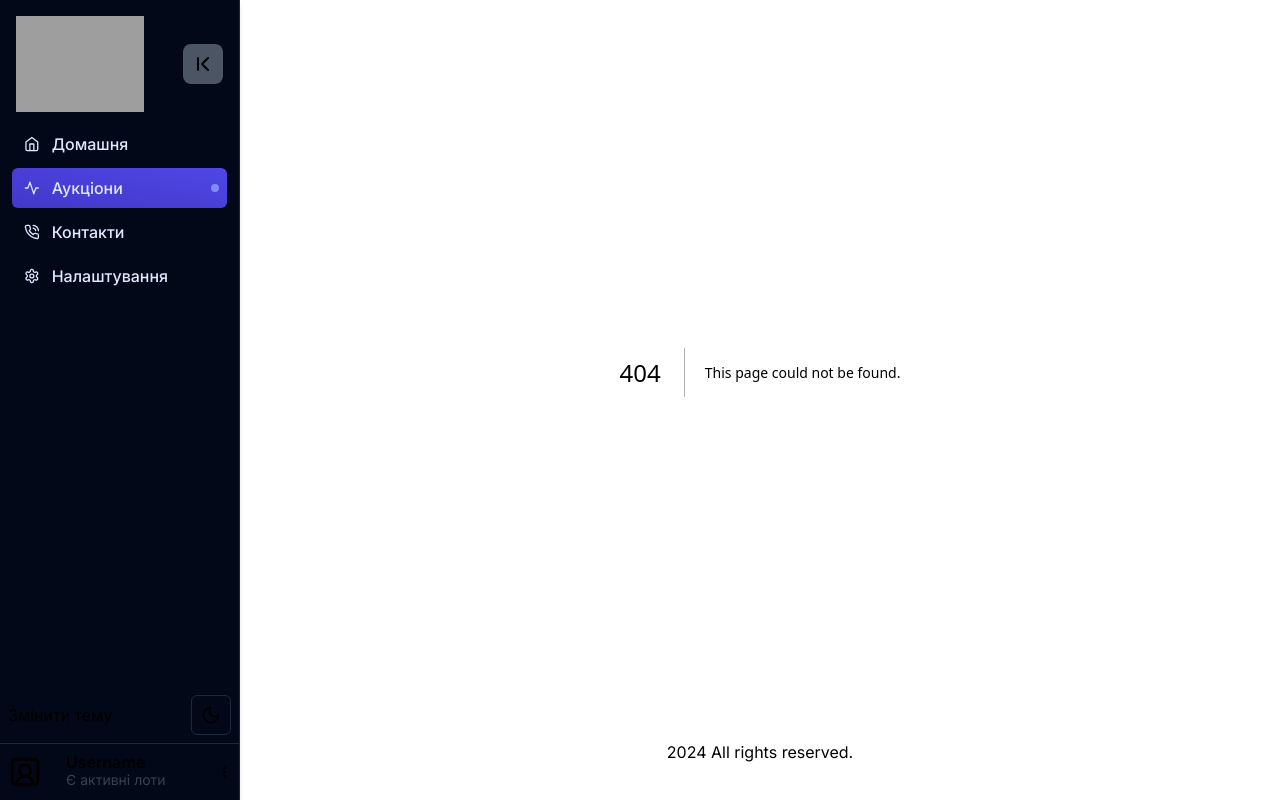
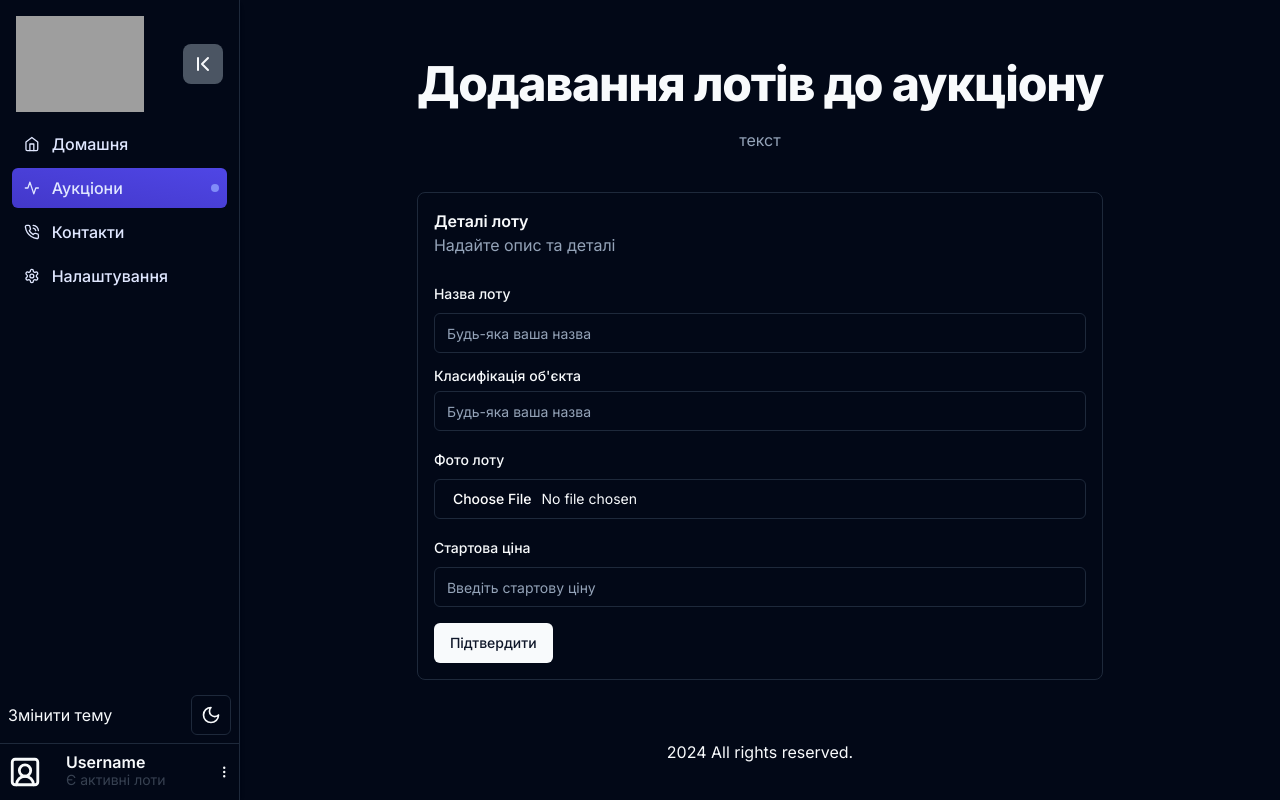
Before and after one commit to DuLL-FoX/int20-Test, a Next.js app: page /auction/1/new-lots in a window 1280 px wide. Before the commit this address had no page. Built offline with nearby package versions, Linux system fonts and the light colour scheme; grey boxes are pictures that could not be loaded.

Commit message:
added creating of lots

```diff
--- a/src/app/api/lots/new/route.ts
+++ b/src/app/api/lots/new/route.ts
@@ -6,7 +6,6 @@ import { toSlug } from "@/lib/utils";
 import { put } from "@vercel/blob";
 import path from "path";
 import { db } from "@/lib/db";
-import { redirect } from "next/navigation";
 
 export async function createLotPosting(formData: FormData) {
   const values = Object.fromEntries(formData.entries());
@@ -39,11 +38,11 @@ export async function createLotPosting(formData: FormData) {
         data: {
           lotSlug: slug,
           objectClassifier: trimmedObjectClassifier,
-          startPrice,
+          startPrice:  parseFloat(startPrice),
           lotLogoUrl,
           naming,
-          auctionId: 11,
-          userId: 1,
+          auctionId: 1,
+          userId: 11,
         },
       });
     });
--- a/src/app/auction/[slug]/lots/[lotSlug]/page.tsx
+++ /dev/null
@@ -1,56 +0,0 @@
-import { Button } from "@/components/ui/button";
-import { AuctionLot } from "@prisma/client";
-import Link from "next/link";
-import LotListItem from "@/components/lot/LotListItem";
-import { useRouter } from "next/router";
-import useSWR from "swr";
-
-interface PageProps {
-  params: { slug: string };
-}
-
-const fetcher = async (url: string) => {
-  try {
-    const response = await fetch(url);
-    if (!response.ok) {
-      throw new Error('Network response was not ok');
-    }
-    return await response.json();
-  } catch (error) {
-    console.error('Error fetching data:', error);
-    throw new Error('Failed to fetch data');
-  }
-};
-
-
-export default function Auction({ params: { slug } }: PageProps) {
-  const { data, error } = useSWR(`/api/lots/${slug}`, fetcher);
-  const { asPath } = useRouter();
-
-  if (error) return <div>Error loading lots...</div>;
-  if (!data) return <div>Loading...</div>;
-
-  return (
-    <div className="flex flex-col space-y-5 items-end">
-      <Link href={"/auction/new"}>
-        <Button>Створити новий аукціон</Button>
-      </Link>
-      <div className="grid gap-4 lg:grid-cols-3 max-md:grid-cols-1 place-content-start">
-        {data.map((auctionLot: AuctionLot) => (
-          <Link
-            key={auctionLot.id}
-            href={`${asPath}/lots/${auctionLot.lotSlug}`}
-            className="block"
-          >
-            <LotListItem auctionLot={auctionLot} />
-          </Link>
-        ))}
-        {data.length === 0 && (
-          <p className="text-center m-auto">
-            There is no data found. Try adjusting your search filters.
-          </p>
-        )}
-      </div>
-    </div>
-  );
-}
--- a/src/app/auction/[slug]/lots/page.tsx
+++ /dev/null
@@ -1,50 +0,0 @@
-import { Button } from "@/components/ui/button";
-import { Auction, AuctionLot } from "@prisma/client";
-import Link from "next/link";
-import { cache } from "react";
-import { db } from "@/lib/db";
-import { notFound } from "next/navigation";
-import LotListItem from "@/components/lot/LotListItem";
-import { useRouter } from "next/router";
-
-interface PageProps {
-  params: { slug: string };
-}
-
-const getAuction = cache(async (slug: string) => {
-  const auction = await db.auction.findUnique({
-    where: { slug: slug },
-  });
-
-  if (!auction) notFound();
-  return auction;
-});
-
-export default async function Auction({ params: { slug } }: PageProps) {
-  const data = await fetch(`http://localhost:3000/api/lots/${slug}`, {
-    method: "GET",
-    cache: "no-store",
-  }).then((data) => data.json());
-
-  const { asPath } = useRouter();
-
-  return (
-    <div className="flex flex-col space-y-5 items-end">
-      <Link href={"/auction/new"}>
-        <Button>Створити новий аукціон</Button>
-      </Link>
-      <div className="grid gap-4 lg:grid-cols-3 max-md:grid-cols-1 place-content-start">
-        {data.map((data: AuctionLot) => (
-          <Link key={data.id} href={`${asPath}/lots/${data.lotSlug}`} className="block">
-            <LotListItem auctionLot={data} />
-          </Link>
-        ))}
-        {data.length === 0 && (
-          <p className="text-center m-auto">
-            There is no data found. Try adjusting your search filters.
-          </p>
-        )}
-      </div>
-    </div>
-  );
-}
--- /dev/null
+++ b/src/app/auction/[slug]/new-lots/NewLotsForm.tsx
@@ -0,0 +1,138 @@
+"use client";
+import H1 from "@/components/ui/h1";
+import { useForm } from "react-hook-form";
+import { createLotValues, createLotSchema } from "@/lib/Lots/validation";
+import { zodResolver } from "@hookform/resolvers/zod";
+import {
+  Form,
+  FormControl,
+  FormField,
+  FormItem,
+  FormLabel,
+  FormMessage,
+} from "@/components/ui/form";
+import { Input } from "@/components/ui/input";
+import LoadingButton from "@/components/LoadingButton";
+import { createLotPosting } from "@/app/api/lots/new/route";
+
+export default function NewJobForm() {
+  const form = useForm<createLotValues>({
+    resolver: zodResolver(createLotSchema),
+  });
+
+  const onSubmit = async (values: createLotValues) => {
+    const formData = new FormData();
+
+    Object.entries(values).forEach(([key, value]) => {
+      if (value) {
+        if (typeof value === "string") {
+          formData.append(key, value);
+        } else if (value instanceof File) {
+          formData.append(key, value, value.name);
+        }
+      }
+    });
+
+    try {
+      await createLotPosting(formData);
+    } catch (error) {
+      alert(error);
+    }
+  };
+
+  const {
+    handleSubmit,
+    control,
+    formState: { isSubmitting },
+  } = form;
+
+  return (
+    <main className="max-w-3xl m-auto my-10 space-y-10">
+      <div className="space-y-5 text-center">
+        <H1>Додавання лотів до аукціону</H1>
+        <p className="text-muted-foreground">текст</p>
+      </div>
+      <div className="space-y-6 border rounded-lg p-4">
+        <div>
+          <h2 className="font-semibold">Деталі лоту</h2>
+          <p className="text-muted-foreground">Надайте опис та деталі</p>
+        </div>
+        <Form {...form}>
+          <form
+            className="space-y-4"
+            noValidate
+            onSubmit={handleSubmit(onSubmit)}
+          >
+            <FormField
+              control={control}
+              name="naming"
+              render={({ field }) => (
+                <FormItem>
+                  <FormLabel>Назва лоту</FormLabel>
+                  <FormControl>
+                    <Input placeholder="Будь-яка ваша назва" {...field} />
+                  </FormControl>
+                  <FormMessage />
+                </FormItem>
+              )}
+            />
+            <FormField
+              control={control}
+              name="objectClassifier"
+              render={({ field }) => (
+                <FormItem className="flex flex-col">
+                  <FormLabel>Класифікація об'єкта</FormLabel>
+                  <FormControl>
+                    <Input placeholder="Будь-яка ваша назва" {...field} />
+                  </FormControl>
+                  <FormMessage />
+                </FormItem>
+              )}
+            />
+            <FormField
+              control={control}
+              name="lotLogo"
+              render={({ field: { value, ...fieldValues } }) => (
+                <FormItem>
+                  <FormLabel>Фото лоту</FormLabel>
+                  <FormControl>
+                    <Input
+                      {...fieldValues}
+                      type="file"
+                      accept="image/*"
+                      onChange={(e) => {
+                        const file = e.target.files?.[0];
+                        fieldValues.onChange(file);
+                      }}
+                    />
+                  </FormControl>
+                  <FormMessage />
+                </FormItem>
+              )}
+            />
+            <FormField
+              control={control}
+              name="startPrice"
+              render={({ field }) => (
+                <FormItem>
+                  <FormLabel>Стартова ціна</FormLabel>
+                  <FormControl>
+                    <Input
+                      placeholder="Введіть стартову ціну"
+                      type="number"
+                      {...field}
+                    />
+                  </FormControl>
+                  <FormMessage />
+                </FormItem>
+              )}
+            />
+            <LoadingButton type="submit" loading={isSubmitting}>
+              Підтвердити
+            </LoadingButton>
+          </form>
+        </Form>
+      </div>
+    </main>
+  );
+}
--- /dev/null
+++ b/src/app/auction/[slug]/new-lots/page.tsx
@@ -0,0 +1,10 @@
+import { Metadata } from "next";
+import NewLotsForm from "@/app/auction/[slug]/new-lots/NewLotsForm";
+
+export const metadata: Metadata = {
+  title: "Додати лоти до аукціону",
+};
+
+export default function NewLots() {
+  return <NewLotsForm />;
+}
--- a/src/app/auction/[slug]/page.tsx
+++ b/src/app/auction/[slug]/page.tsx
@@ -4,10 +4,13 @@ import { notFound } from "next/navigation";
 import { Metadata } from "next";
 import AuctionDetailsPage from "@/components/auction/AuctionDetailsPage";
 import { Button } from "@/components/ui/button";
+import LotList from "@/components/lot/LotList";
+
 
 interface PageProps {
   params: { slug: string };
 }
+
 
 const getAuction = cache(async (slug: string) => {
   const auction = await db.auction.findUnique({
@@ -16,6 +19,15 @@ const getAuction = cache(async (slug: string) => {
 
   if (!auction) notFound();
   return auction;
+});
+
+const getLots = cache(async (slug: string) => {
+  const lots = await db.auctionLot.findMany({
+    where: { auction: { slug: slug } },
+  });
+
+  if (!lots) notFound();
+  return lots;
 });
 
 const getContact = cache(async (contactName: string) => {
@@ -46,8 +58,11 @@ export async function generateMetadata({
   };
 }
 
+
 export default async function AuctionDetails({ params: { slug } }: PageProps) {
+
   const auction = await getAuction(slug);
+  const lots = await getLots(slug);
   const contact = await getContact(auction.contactPointContactName);
 
   const { contactEmail } = contact;
@@ -59,9 +74,10 @@ export default async function AuctionDetails({ params: { slug } }: PageProps) {
   }
 
   return (
-    <main className="flex flex-col px-4 max-w-7xl m-auto my-10 md:flex-row items-center gap-5 md:items-start">
+    <main className="flex flex-col px-4 w-full max-w-7xl my-10 space-y-10 md:items-center">
+      <div className="flex flex-col m-auto md:flex-row items-center gap-5 md:items-start">
         <AuctionDetailsPage auction={auction} contact={contact} />
-      <aside className="flex flex-col items-center space-y-5">
+        <aside className="flex flex-col items-center space-y-5 border-l p-3 h-full">
           <div className="flex flex-col items-center">
             <Button asChild>
               <a href={applicationLink} className="w-40 md:w-fit">
@@ -82,6 +98,8 @@ export default async function AuctionDetails({ params: { slug } }: PageProps) {
             </p>
           </div>
         </aside>
+      </div>
+      <LotList lots={lots} slug={slug}/>
     </main>
   );
 }
--- a/src/app/auction/new/NewAuctionForm.tsx
+++ b/src/app/auction/new/NewAuctionForm.tsx
@@ -16,7 +16,7 @@ import { Label } from "@/components/ui/label";
 import RichTextEditor from "@/components/RichTextEditor";
 import { draftToMarkdown } from "markdown-draft-js";
 import LoadingButton from "@/components/LoadingButton";
-import { createAuctionPosting } from "@/app/api/auction/new/route";
+import { createAuctionPosting } from "@/app/api/auction/new/CreateAuction";
 import { Calendar } from "@/components/ui/calendar";
 import {
   Popover,
--- /dev/null
+++ b/src/components/lot/LotList.tsx
@@ -0,0 +1,30 @@
+import Link from "next/link";
+import { Button } from "../ui/button";
+import LotListItem from "./LotListItem";
+import { AuctionLot } from "@prisma/client";
+
+type LotListProps = {
+  lots: AuctionLot[];
+  slug: string;
+};
+
+export default function LotList({ lots, slug }: LotListProps) {
+
+  return (
+    <div className="flex flex-col w-full max-w-7xl items-end gap-2">
+      <Button asChild>
+        <Link
+          href={`/auction/${slug}/new-lots`}
+          className="md:w-fit"
+        >
+          Додати лоти для даного аукціону
+        </Link>
+      </Button>
+      <div className="grid lg:grid-cols-3 md:grid-cols-2 gap-3 border-t w-full pt-3">
+        {lots.map((lot, key) => {
+          return <LotListItem key={key} auctionLot={lot} />;
+        })}
+      </div>
+    </div>
+  );
+}
--- a/src/components/lot/LotListItem.tsx
+++ b/src/components/lot/LotListItem.tsx
@@ -1,9 +1,9 @@
 "use client";
 
 import { AuctionLot } from "@prisma/client";
-import { Briefcase, Clock, MapPin, Phone } from "lucide-react";
+import { Banknote, Briefcase, Clock, MapPin, Phone } from "lucide-react";
 import Image from "next/image";
-import { formatDate } from "@/lib/utils";
+import { formatDate, formatMoney } from "@/lib/utils";
 import logoPlaceholder from "@/assets/building-2.svg";
 import { useTheme } from "next-themes";
 
@@ -26,7 +26,7 @@ export default function AuctionListItem({
   return (
     <article className="flex md:min-h-full gap-3 rounded-xl border p-4 hover:bg-muted/60">
       <Image
-        src={lotLogoUrl || logoPlaceholder}
+        src={logoPlaceholder}
         alt={`${naming}-${objectClassifier} logo`}
         className="rounded-lg self-center"
         height={50}
@@ -44,8 +44,8 @@ export default function AuctionListItem({
             {lotStatus}
           </p>
           <p className="flex items-center gap-2">
-            <Phone size={16} className="shrink-0" />
-            {startPrice}
+            <Banknote size={16} className="shrink-0" />
+            {formatMoney(startPrice)}
           </p>
           <p className="flex items-center gap-2 md:hidden">
             <Clock size={16} className="shrink-0" />
--- a/src/lib/Auction/validation.ts
+++ b/src/lib/Auction/validation.ts
@@ -1,11 +1,7 @@
 import { z } from "zod";
-import { statusAuc } from "../auction-types";
 
 const requiredString = z.string().min(1, "Обов'язкове поле");
-const numericRequiredString = requiredString.regex(
-  /^\d+$/,
-  "Повинно бути числом"
-);
+
 
 const auctionLogoSchema = z
   .custom<File | undefined>()
--- a/src/lib/Lots/validation.ts
+++ b/src/lib/Lots/validation.ts
@@ -14,7 +14,7 @@ const lotLogoSchema = z
 
 export const createLotSchema = z.object({
   objectClassifier: requiredString.max(50),
-  startPrice: z.number().min(0),
+  startPrice: requiredString.min(0),
   lotLogo: lotLogoSchema,
   naming: requiredString.max(100),
 });
@@ -24,4 +24,5 @@ export type createLotValues = z.infer<typeof createLotSchema>;
 export const lotFilterSchema = z.object({
   q: z.string().optional(),
   status: z.string().optional(),
+  startingPrice: z.number().optional(),
 });
```
Also changed, not shown: src/app/api/auction/new/CreateAuction.ts (renamed from src/app/api/auction/new/route.ts), 1 other file (tests, documents, lock files or other folders). Lines whose indentation alone changed are shown as unchanged.
